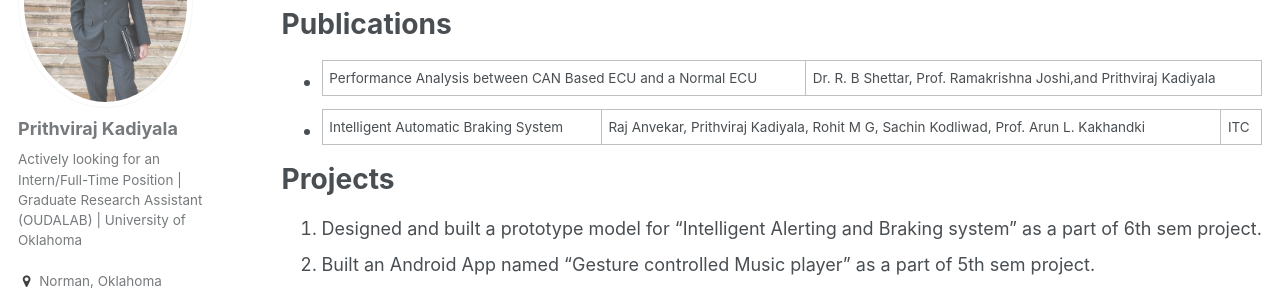
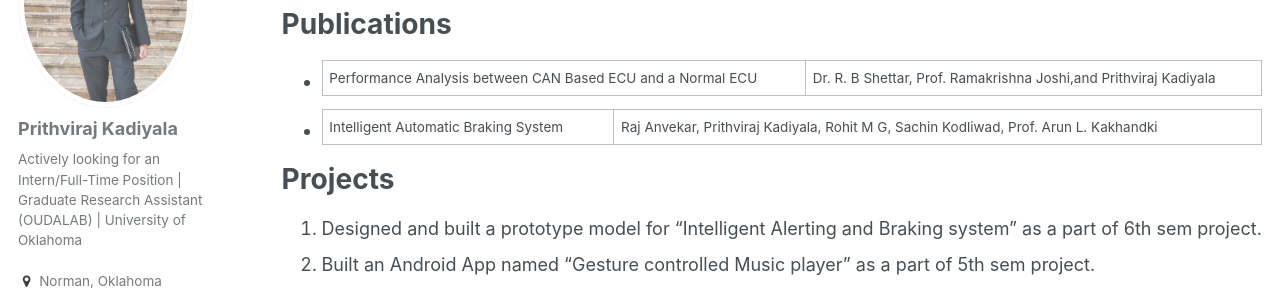
Before and after one commit to prithvirajkadiyala/prithvirajkadiyala.github.io, a Jekyll site: the page built from _pages/cv.md, in a window 1280 px wide and 900 px high, scrolled down 1596 px. Shown: the part 141-432 px from the top of the window. Built offline with Jekyll 4.4.1, drawn with Linux system fonts in a browser that asks for light colours.

Commit message:
Update cv.md

```diff
--- a/_pages/cv.md
+++ b/_pages/cv.md
@@ -63,7 +63,7 @@ Skills
 Publications
 ======
 * Performance Analysis between CAN Based ECU and a Normal ECU|Dr. R. B Shettar, Prof. Ramakrishna Joshi,and Prithviraj Kadiyala
-* Intelligent Automatic Braking System| Raj Anvekar, Prithviraj Kadiyala, Rohit M G, Sachin Kodliwad, Prof. Arun L. Kakhandki | ITC
+* Intelligent Automatic Braking System| Raj Anvekar, Prithviraj Kadiyala, Rohit M G, Sachin Kodliwad, Prof. Arun L. Kakhandki
 
 Projects
 ======
```
